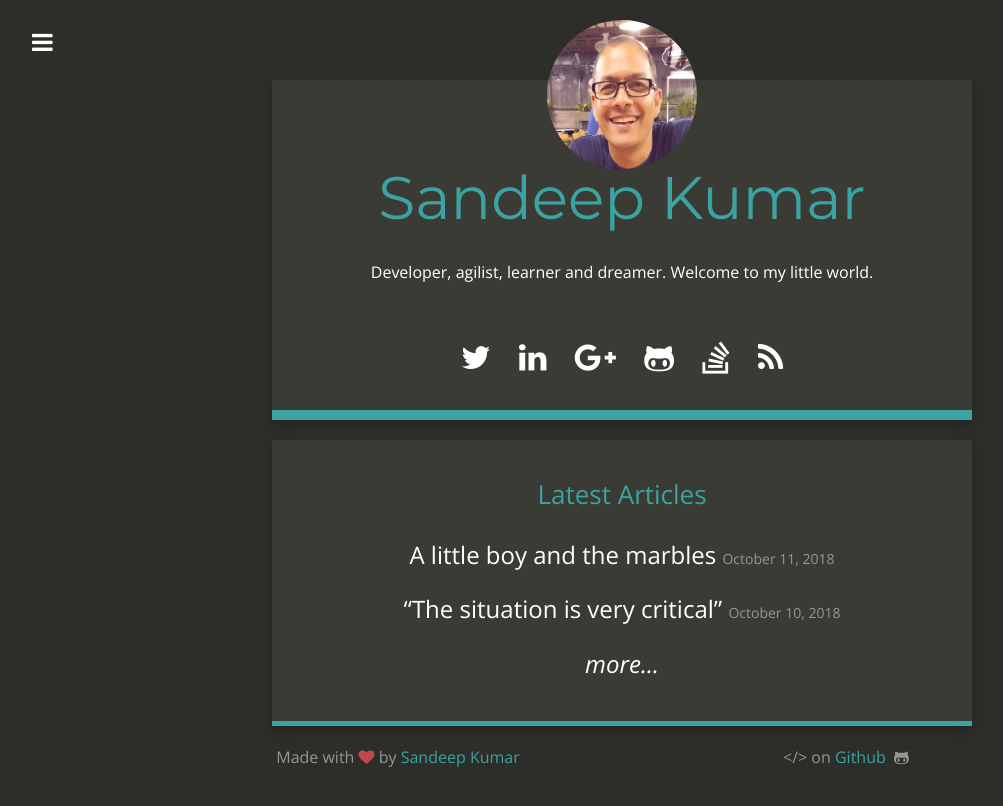
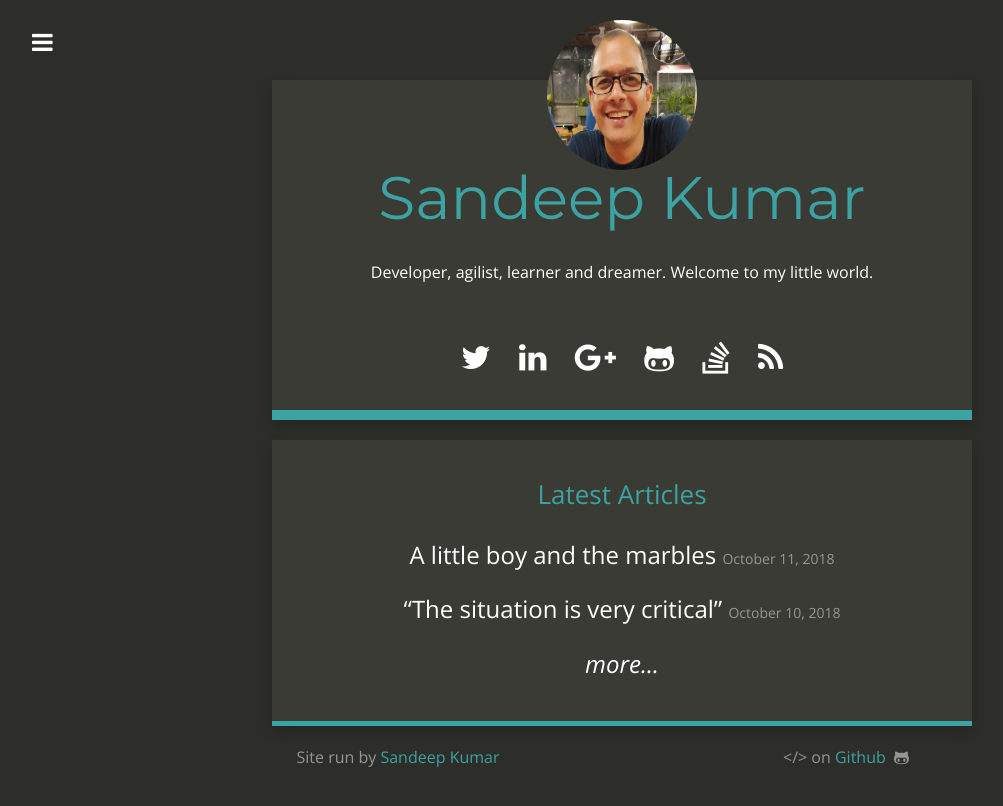
Before and after one commit to sandeepk1977/sandeepk1977.github.io, a Jekyll site: the page built from index.html, in a window 1280 px wide. Shown: the top 806 px of the page, without its empty margins (18-1021 px from the left). Built offline with Jekyll 4.4.1, drawn with Linux system fonts in a browser that asks for light colours; nearby versions of some CDN libraries.

Commit message:
updated image and footer

```diff
--- a/_config.yml
+++ b/_config.yml
@@ -24,7 +24,7 @@ xing_link:
 facebook_link:
 
 # Footer
-footer_left: "Made with <i class=\"fa fa-heart\"></i> by <a href=\"https://twitter.com/sandskum\">Sandeep Kumar</a>"
+footer_left: "Site run by <a href=\"https://twitter.com/sandskum\">Sandeep Kumar</a>"
 footer_right: "&lt;/&gt; on <a href=\"https://github.com/sandeepk1977/sandeepk1977.github.io\">Github</a> &nbsp;<i class=\"fa fa-github-alt\"></i>"
 
 # Build settings
```
Also changed, not shown: images/sandeep.jpg.
